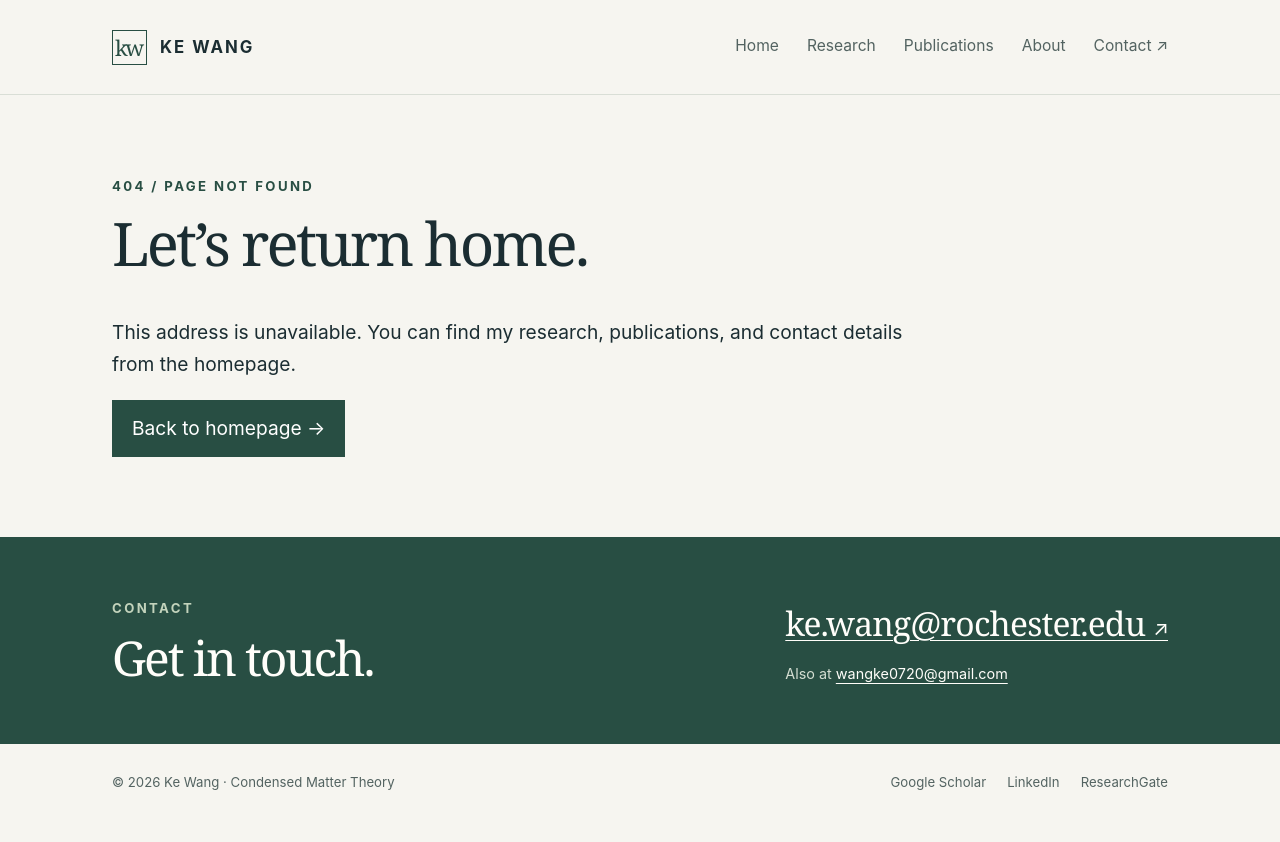
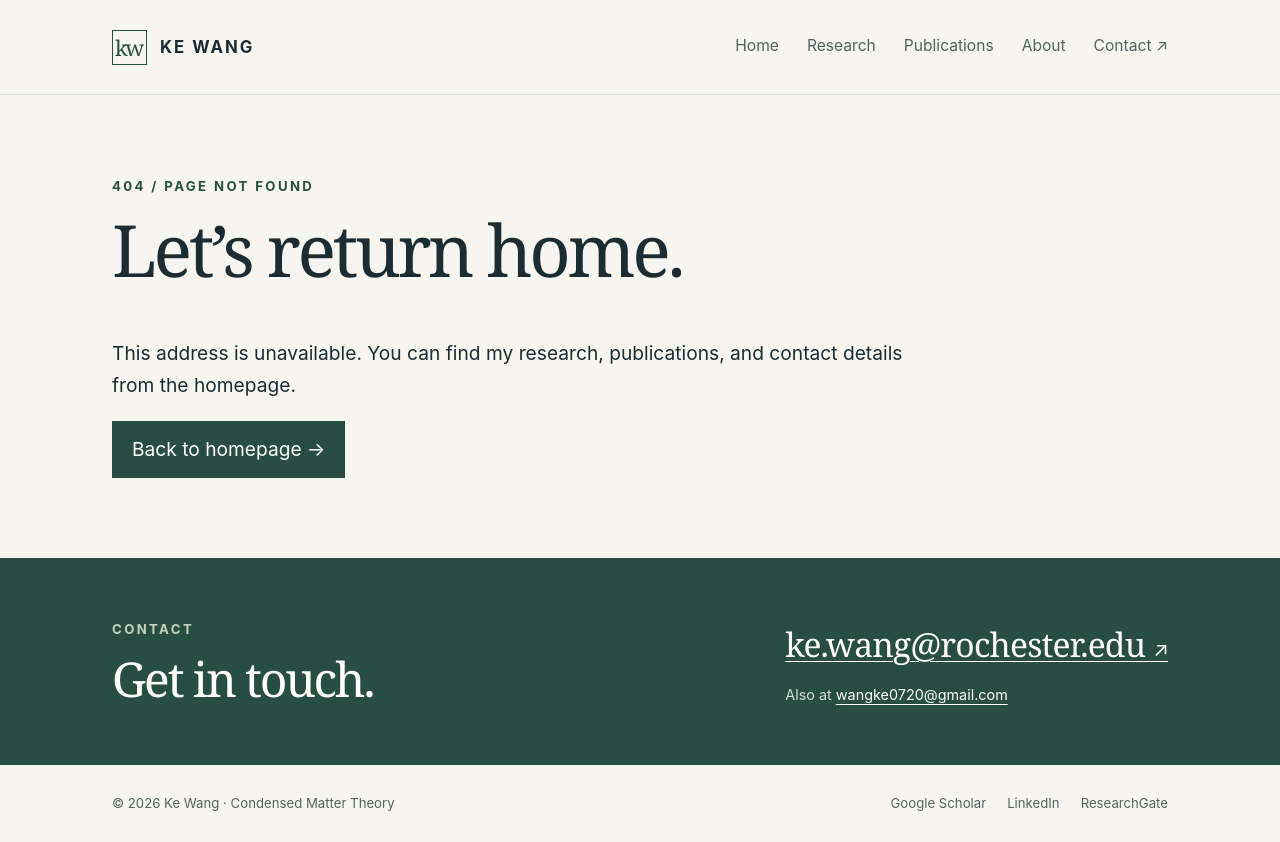
Before and after one commit to KernelW/KernelW.github.io, a website: page 404.html in a window 1280 px wide. Before the commit the page ends 821 px from the top, so only its background shows below. Drawn offline with Linux system fonts and the light colour scheme.

Commit message:
Enlarge all error page text and refresh stylesheet

```diff
--- a/404.html
+++ b/404.html
@@ -13,13 +13,13 @@
 <meta name="theme-color" content="#f6f5f0"><link rel="canonical" href="https://kernelw.github.io/404.html">
 <meta property="og:type" content="website"><meta property="og:title" content="Page not found | Ke Wang"><meta property="og:description" content="The requested page could not be found."><meta property="og:url" content="https://kernelw.github.io/404.html"><meta property="og:image" content="https://kernelw.github.io/portrait.svg"><meta property="og:site_name" content="Ke Wang"><meta property="og:locale" content="en_US"><meta name="twitter:card" content="summary_large_image">
 <meta name="google-site-verification" content="Xhrv4Fii3ybi2z-xngUXV6xujIjMUt1SWnxq1Fx1b7E">
-<link rel="icon" href="favicon.svg" type="image/svg+xml"><link rel="stylesheet" href="style.css"><script src="site.js" defer></script>
+<link rel="icon" href="favicon.svg" type="image/svg+xml"><link rel="stylesheet" href="style.css?v=9f1705da2d17"><script src="site.js" defer></script>
 <script type="application/ld+json">{"@context":"https://schema.org","@type":"Person","name":"Ke Wang","url":"https://kernelw.github.io","@id":"https://kernelw.github.io/#ke-wang","image":"https://kernelw.github.io/portrait.svg","jobTitle":"Eberly Senior Postdoctoral Fellow","affiliation":{"@type":"CollegeOrUniversity","name":"University of Rochester"},"email":"mailto:ke.wang@rochester.edu","sameAs":["https://scholar.google.com/citations?user=vLK4DKoAAAAJ&hl=en","https://www.linkedin.com/in/ke-wang-a22177231/","https://www.researchgate.net/profile/Ke-Wang-166"],"knowsAbout":["Superconductivity","2D Materials","Quantum Simulation","Quantum Criticality"]}</script></head><body><a class="skip-link" href="#main">Skip to content</a>
   <header class="site-header"><div class="wrap header-inner">
     <a class="wordmark" href="index.html" aria-label="Ke Wang, home"><span class="monogram" aria-hidden="true">kw</span><span class="wordmark-name">KE WANG</span></a>
     <button class="menu-toggle" data-menu-toggle aria-expanded="false" aria-controls="primary-navigation">Menu <span aria-hidden="true">☰</span></button>
     <nav class="nav" id="primary-navigation" aria-label="Main navigation"><a href="index.html">Home</a><a href="research.html">Research</a><a href="publications.html">Publications</a><a href="about.html">About</a><a href="#contact">Contact <span aria-hidden="true">↗</span></a></nav>
-  </div></header><main class="wrap not-found" id="main"><p class="eyebrow">404 / Page not found</p><h1 style="font-size:60px">Let’s return home.</h1><p>This address is unavailable. You can find my research, publications, and contact details from the homepage.</p><a class="button-link" href="index.html">Back to homepage →</a></main><section class="contact-band" id="contact" aria-labelledby="contact-heading"><div class="wrap contact-inner">
+  </div></header><main class="wrap not-found" id="main"><p class="eyebrow">404 / Page not found</p><h1 style="font-size:72px">Let’s return home.</h1><p>This address is unavailable. You can find my research, publications, and contact details from the homepage.</p><a class="button-link" href="index.html">Back to homepage →</a></main><section class="contact-band" id="contact" aria-labelledby="contact-heading"><div class="wrap contact-inner">
     <div><p class="eyebrow">Contact</p><h2 id="contact-heading">Get in touch.</h2></div>
     <div><a class="contact-email" href="mailto:ke.wang@rochester.edu">ke.wang@rochester.edu <span class="arrow" aria-hidden="true">↗</span></a>
     <p class="contact-small">Also at <a href="mailto:wangke0720@gmail.com">wangke0720@gmail.com</a></p></div>
```
